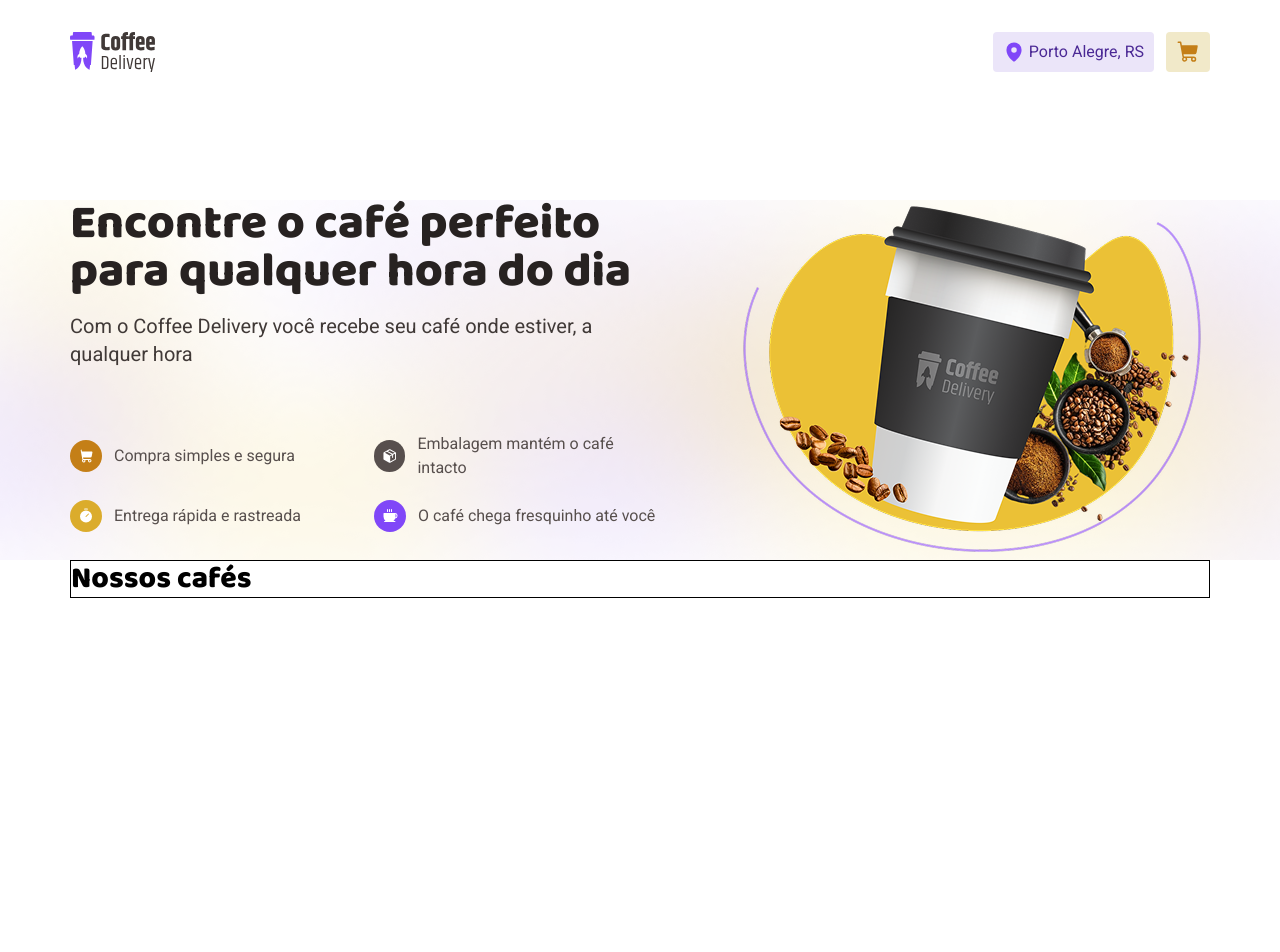
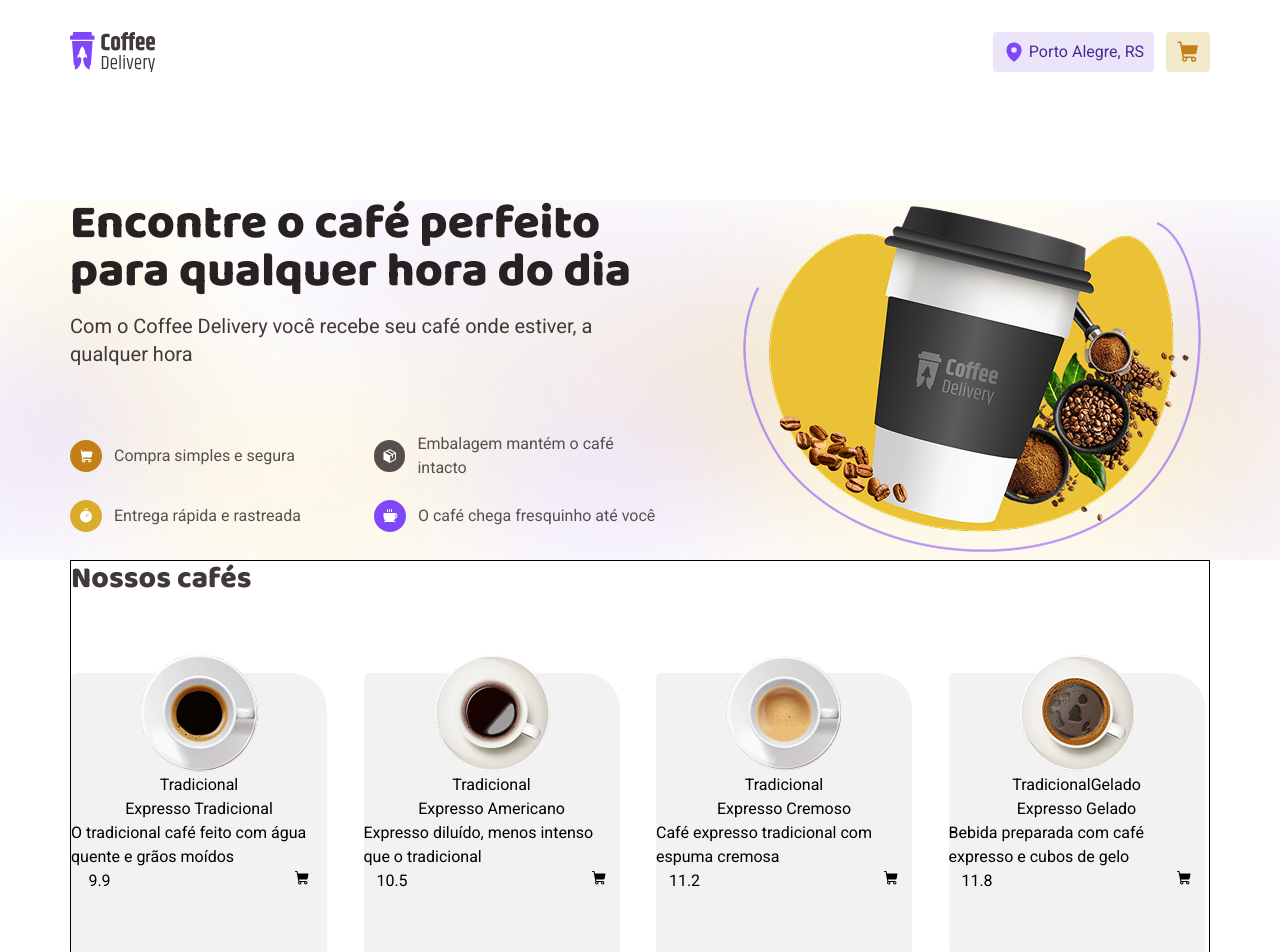
Before and after one commit to luksquitos/ignite-coffee, a React (Vite) app: page / in a window 1280 px wide. Shown: the top 952 px of the page. Before the commit the page ends 800 px from the top, so only its background shows below. Built offline with nearby package versions, Linux system fonts and the light colour scheme.

Commit message:
feat: creating base card for each coffee item with absolute logic

```diff
--- /dev/null
+++ b/src/@types/coffee-card-type.ts
@@ -0,0 +1,8 @@
+export interface ICoffeeCard {
+  id: number
+  name: string
+  description: string
+  categories: Array<string>
+  price: number
+  image: string
+}
--- a/src/components/home/coffee-card.tsx
+++ b/src/components/home/coffee-card.tsx
@@ -0,0 +1,27 @@
+import type { ICoffeeCard } from '../../@types/coffee-card-type'
+import { ShoppingCartIcon } from '@phosphor-icons/react'
+
+export function CoffeeCard({ id, name, description, categories, price, image }: ICoffeeCard) {
+  return (
+    <div className="w-3xs h-80 relative">
+      <div className="flex flex-col items-center absolute">
+        <img src={image} alt="Ícone do café" />
+        <p>{categories}</p>
+        <p>{name}</p>
+        <p>{description}</p>
+        <div className="centered">
+          <p>{price}</p>
+          <div>
+            {/* será que é melhor fazer de outra forma ? */}
+            <input type="number" name="" id="" />
+            <button>
+              <ShoppingCartIcon weight="fill" />
+            </button>
+          </div>
+
+        </div>
+      </div>
+      <div className="bg-base-card mt-5 h-[19.375rem] rounded-tl-[6px] rounded-br-[6px] rounded-tr-[2.25rem] rounded-bl-[2.25rem]"></div>
+    </div>
+  )
+}
--- a/src/components/home/coffee-list.tsx
+++ b/src/components/home/coffee-list.tsx
@@ -1,12 +1,32 @@
+import type { ICoffeeCard } from '../../@types/coffee-card-type'
 import { useState } from 'react'
 import coffeeData from '../../mocks/coffees.json'
+import { CoffeeCard } from './coffee-card'
 
 export function CoffeeList() {
-  const [coffees, setCoffees] = useState(coffeeData)
+  const [coffees, setCoffees] = useState<ICoffeeCard[]>(coffeeData)
 
   return (
+    // FIXME Por algum motivo a margem não está funcionando
     <div className="mt-16 border centered-box">
-      <p className="font-baloo font-extrabold text-3xl">Nossos cafés</p>
+      <p className="font-baloo font-extrabold text-3xl text-base-subtitle">Nossos cafés</p>
+      <section className="grid grid-cols-4 gap-8 mt-14">
+        {
+          coffees.map((coffee) => {
+            return (
+              <CoffeeCard
+                id={coffee.id}
+                name={coffee.name}
+                categories={coffee.categories}
+                description={coffee.description}
+                price={coffee.price}
+                image={coffee.image}
+              />
+            )
+          })
+        }
+
+      </section>
     </div>
   )
 }
--- a/src/globals.css
+++ b/src/globals.css
@@ -7,6 +7,12 @@
   centralizar todo mundo na mão */
   margin: auto;
   max-width: 1140px;
+}
+
+.centered {
+  display: flex;
+  justify-content: center;
+  align-items: center;
 }
 
 * {
```
